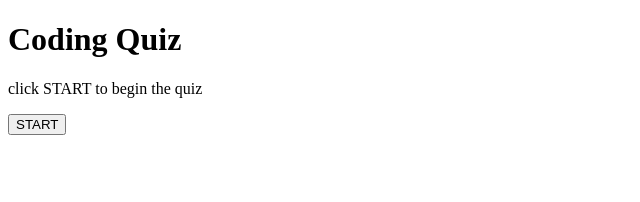
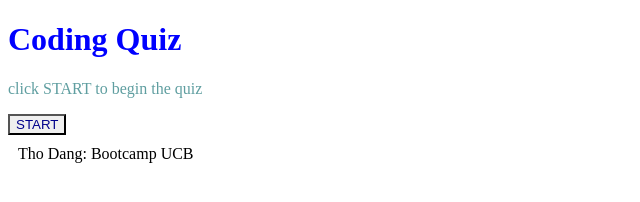
Before and after one commit to dangngoc0609/challenge4, a plain HTML site: page index.html in a window 1280 px wide. Shown: the whole page, without its empty margins (0-640 px from the left). Drawn offline with Linux system fonts and the light colour scheme.

Commit message:
modified font

```diff
--- a/index.html
+++ b/index.html
@@ -25,6 +25,7 @@
         <button id = "anwserbutton3"class = "btn-answer">answs3</button>
         <button id = "anwserbutton4"class = "btn-answer">answs4</button>
     </section>
+    <footer>Tho Dang: Bootcamp UCB</footer>
     <script src = "./script.js"></script>
 </body>
 </html>
--- a/script.js
+++ b/script.js
@@ -3,10 +3,10 @@ var startButton = document.querySelector(".button")
 var startContainer = document.querySelector("header")
 var questionArea = document.querySelector("section")
 var questions = [{
-questionText: "Which of these values is NOT considered false?",choices: [0, "0", "null", " "], correctAwnser: "null" }, {
-questionText: "to verify that the correct files were modified", choices: ["git status","git add","git branch","git push"], correctAwnser: "git status" },
-{questionText:"We can comment out a line or multiple lines of code by adding", choices:["//","++","||","out"],correctAwnser:"//"},
-{questionText:"Arrays that start their index at zero are called ", choices:["zero","zero-indexed arrays","first-indexed","zero-array"], correctAwnser:"zero-indexed arrays"}]
+questionText: "1.Which of these values is NOT considered false?",choices: [0, "0", "null", "blank"], correctAwnser: "null" }, {
+questionText: "2.to verify that the correct files were modified", choices: ["git status","git add","git branch","git push"], correctAwnser: "git status" },
+{questionText:"3.We can comment out a line or multiple lines of code by adding", choices:["//","++","||","out"],correctAwnser:"//"},
+{questionText:"4.Arrays that start their index at zero are called ", choices:["zero","zero-indexed arrays","first-indexed","zero-array"], correctAwnser:"zero-indexed arrays"}]
 
 var currentQuestionIndex = 0
 var questionText = document.querySelector("#questiontext")
@@ -32,10 +32,11 @@ function timer(){
 function checkAnwser(event){
   var userchoices = event.target.innerText
 if (userchoices === questions[currentQuestionIndex].correctAwnser){
-   questionText.innerText = "corrected"
+   questionText.innerText = "Corrected"
     currentQuestionIndex++
 }else{
-    questionText.innerText = "Incorrected"
+    questionText.innerText = "Incorrected";
+    timeleft -=5;
     currentQuestionIndex++
 }
 setTimeout(function(){
--- a/style.css
+++ b/style.css
@@ -17,3 +17,27 @@
   section{
       display: none;
   }
+  h1{
+      color: blue;
+      text-size-adjust: 30px;
+      align-items: center;
+  }
+  p{
+      color: cadetblue;
+      text-size-adjust: 18;
+
+  }
+  button{
+      color: cornsilk;
+      background-origin: padding-box;
+      color: darkblue;
+  }
+  footer {
+    width: 50%;
+
+    color: var(--tertiary);
+    font: size 1px;
+    padding: 10px;
+    border-top: 5px solid var(--primary);
+    text-size-adjust: 10px;
+  }
```
